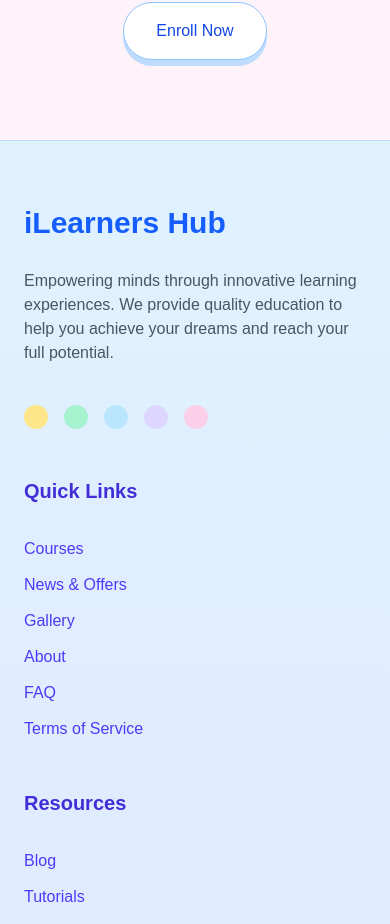
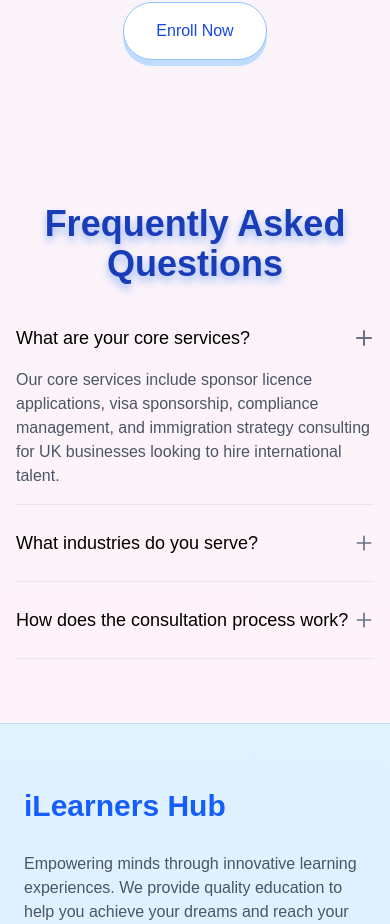
Before and after one commit to MoyasiGinko/iLearners-Hub, a Next.js app: page / in a window 390 px wide. Shown: the part 7645-8569 px from the top of the page. Built offline with nearby package versions, Linux system fonts and the light colour scheme.

Commit message:
add faq section

```diff
--- a/app/(main)/page.tsx
+++ b/app/(main)/page.tsx
@@ -7,6 +7,8 @@ import ClientReview from "@/components/main/client-review";
 import Testimonials from "@/components/main/testimonials";
 import Image from "next/image";
 import ContactSection from "@/components/main/contact";
+import FAQSection from "@/components/main/faq/FAQ-Section";
+import faqItems from "../../components/main/faq/homefaqData";
 
 export default function Home() {
   return (
@@ -19,6 +21,7 @@ export default function Home() {
       <ContactSection />
       {/* <Featured /> */}
       <CTA />
+      <FAQSection faqItems={faqItems} />
     </main>
   );
 }
--- /dev/null
+++ b/components/main/faq/FAQ-Section.tsx
@@ -0,0 +1,141 @@
+"use client";
+import React, { useState } from "react";
+import { motion, AnimatePresence } from "framer-motion";
+
+interface FAQItem {
+  question: string;
+  answer: React.ReactNode; // Changed from string to ReactNode
+}
+
+interface FAQSectionProps {
+  faqItems: FAQItem[];
+}
+
+const FAQSection: React.FC<FAQSectionProps> = ({ faqItems }) => {
+  const [openIndex, setOpenIndex] = useState<number | null>(0);
+  const [showAllItems, setShowAllItems] = useState<boolean>(false);
+
+  const toggleQuestion = (index: number) => {
+    setOpenIndex(openIndex === index ? null : index);
+  };
+
+  // Initial display shows only first 5 items
+  const initialItemsToShow = 5;
+
+  // Determine which items to display based on showAllItems state
+  const displayedFaqItems = showAllItems
+    ? faqItems
+    : faqItems.slice(0, initialItemsToShow);
+
+  // Check if we need to show the "See More" button
+  const showSeeMoreButton = faqItems.length > initialItemsToShow;
+
+  return (
+    <div id="faq" className="w-full bg-transparent px-4 py-16">
+      <div className="mx-auto max-w-3xl">
+        <motion.h2
+          initial={{ opacity: 0, y: 20 }}
+          whileInView={{ opacity: 1, y: 0 }}
+          viewport={{ once: true }}
+          transition={{ duration: 0.5 }}
+          className="text-4xl md:text-5xl text-center font-bold mb-8 text-blue-800 drop-shadow-[0_5px_5px_rgba(59,130,246,0.3)]"
+          style={{
+            textShadow: "0 4px 6px rgba(59, 130, 246, 0.2)",
+          }}
+        >
+          Frequently Asked Questions
+        </motion.h2>
+
+        <div className="space-y-4">
+          {displayedFaqItems.map((item, index) => (
+            <motion.div
+              key={index}
+              className="border-b border-gray-200 pb-4"
+              initial={{ opacity: 0, y: 20 }}
+              animate={{ opacity: 1, y: 0 }}
+              transition={{ duration: 0.4, delay: index * 0.1 }}
+            >
+              <button
+                className="flex w-full items-center justify-between py-2 text-left focus:outline-none"
+                onClick={() => toggleQuestion(index)}
+              >
+                <h3 className="text-lg font-medium text-black">
+                  {item.question}
+                </h3>
+                <motion.div
+                  animate={{ rotate: openIndex === index ? 45 : 0 }}
+                  transition={{ duration: 0.3 }}
+                >
+                  {openIndex === index ? (
+                    <svg
+                      xmlns="http://www.w3.org/2000/svg"
+                      className="h-5 w-5 text-gray-500"
+                      viewBox="0 0 20 20"
+                      fill="currentColor"
+                    >
+                      <path
+                        fillRule="evenodd"
+                        d="M4.293 4.293a1 1 0 011.414 0L10 8.586l4.293-4.293a1 1 0 111.414 1.414L11.414 10l4.293 4.293a1 1 0 01-1.414 1.414L10 11.414l-4.293 4.293a1 1 0 01-1.414-1.414L8.586 10 4.293 5.707a1 1 0 010-1.414z"
+                        clipRule="evenodd"
+                      />
+                    </svg>
+                  ) : (
+                    <svg
+                      xmlns="http://www.w3.org/2000/svg"
+                      className="h-5 w-5 text-gray-500"
+                      fill="none"
+                      viewBox="0 0 24 24"
+                      stroke="currentColor"
+                    >
+                      <path
+                        strokeLinecap="round"
+                        strokeLinejoin="round"
+                        strokeWidth={2}
+                        d="M12 4v16m8-8H4"
+                      />
+                    </svg>
+                  )}
+                </motion.div>
+              </button>
+
+              <AnimatePresence>
+                {openIndex === index && (
+                  <motion.div
+                    initial={{ height: 0, opacity: 0 }}
+                    animate={{ height: "auto", opacity: 1 }}
+                    exit={{ height: 0, opacity: 0 }}
+                    transition={{ duration: 0.3 }}
+                    className="overflow-hidden"
+                  >
+                    <div className="pt-2 text-gray-600">{item.answer}</div>
+                  </motion.div>
+                )}
+              </AnimatePresence>
+            </motion.div>
+          ))}
+        </div>
+
+        {/* See More / See Less button */}
+        {showSeeMoreButton && (
+          <motion.div
+            className="mt-8 text-center"
+            initial={{ opacity: 0 }}
+            animate={{ opacity: 1 }}
+            transition={{ delay: 0.5 }}
+          >
+            <button
+              onClick={() => setShowAllItems(!showAllItems)}
+              className="rounded-full bg-gradient-to-t from-sky-500 via-sky-600 to-sky-700 px-4 py-2 text-white transition-colors hover:brightness-110"
+            >
+              {showAllItems
+                ? "See Less"
+                : `See More (${faqItems.length - initialItemsToShow} more)`}
+            </button>
+          </motion.div>
+        )}
+      </div>
+    </div>
+  );
+};
+
+export default FAQSection;
--- /dev/null
+++ b/components/main/faq/homefaqData.tsx
@@ -0,0 +1,48 @@
+interface FAQItem {
+  question: string;
+  answer: React.ReactNode;
+}
+
+const faqItems: FAQItem[] = [
+  {
+    question: "What are your core services?",
+    answer: (
+      <p>
+        Our core services include sponsor licence applications, visa
+        sponsorship, compliance management, and immigration strategy consulting
+        for UK businesses looking to hire international talent.
+      </p>
+    ),
+  },
+  {
+    question: "What industries do you serve?",
+    answer: (
+      <p>
+        We serve a wide range of industries including technology, healthcare,
+        education, finance, manufacturing, and hospitality. Our expertise
+        extends to businesses of all sizes, from startups to established
+        corporations.
+      </p>
+    ),
+  },
+  {
+    question: "How does the consultation process work?",
+    answer: (
+      <div>
+        <p>Our consultation process involves three simple steps:</p>
+        <ul className="mt-2 list-disc pl-5">
+          <li>
+            Initial assessment: We discuss your specific needs and objectives
+          </li>
+          <li>Strategy development: We create a customised immigration plan</li>
+          <li>
+            Implementation: We guide you through the application process with
+            ongoing support
+          </li>
+        </ul>
+      </div>
+    ),
+  },
+];
+
+export default faqItems;
```
